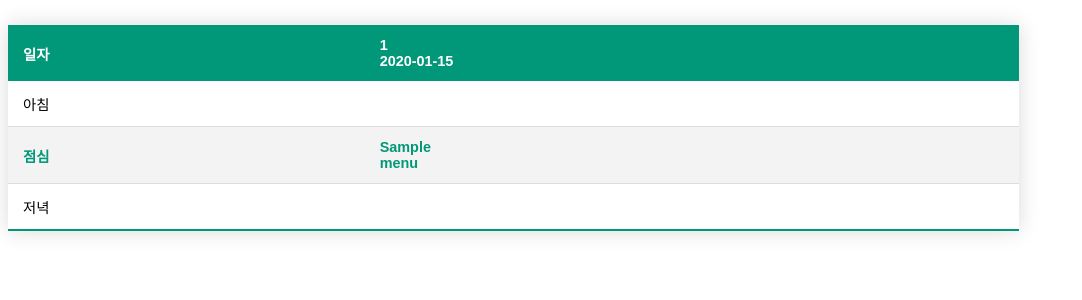
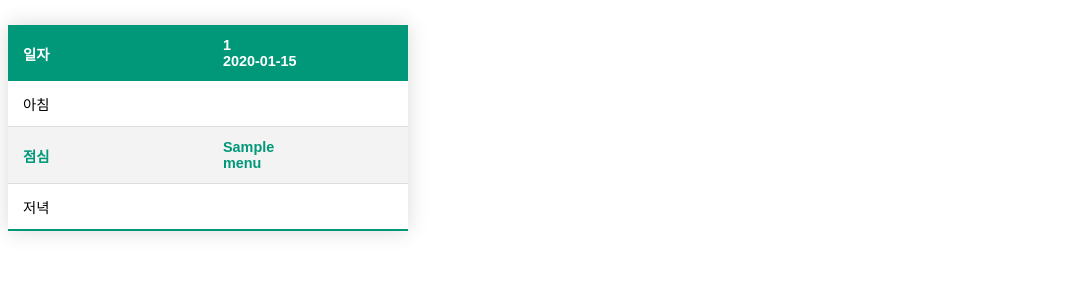
Before and after one commit to cs2jang/kartmarket, a Flask app: template templates/thisweek.html in a window 1280 px wide. Shown: the top 300 px of the page, without its empty margins (0-1082 px from the left). Run offline with Flask 2, Linux system fonts and the light colour scheme; the template is opened without the code that fills it: most values are stand-ins (such as "Sample title", 1, 10 or a date in 2020).

Commit message:
update css

```diff
--- a/static/style.css
+++ b/static/style.css
@@ -1,10 +1,9 @@
 .styled-table {
     border-collapse: collapse;
-    overflow: hidden;
-    width: 80%;
     margin: 25px 0;
     font-size: 0.9em;
     font-family: sans-serif;
+    min-width: 400px;
     box-shadow: 0 0 20px rgba(0, 0, 0, 0.15);
 }
 
@@ -16,6 +15,7 @@
 
 .styled-table th,
 .styled-table td {
+    min-width: 100px;
     padding: 12px 15px;
 }
 .styled-table tbody tr {
```
